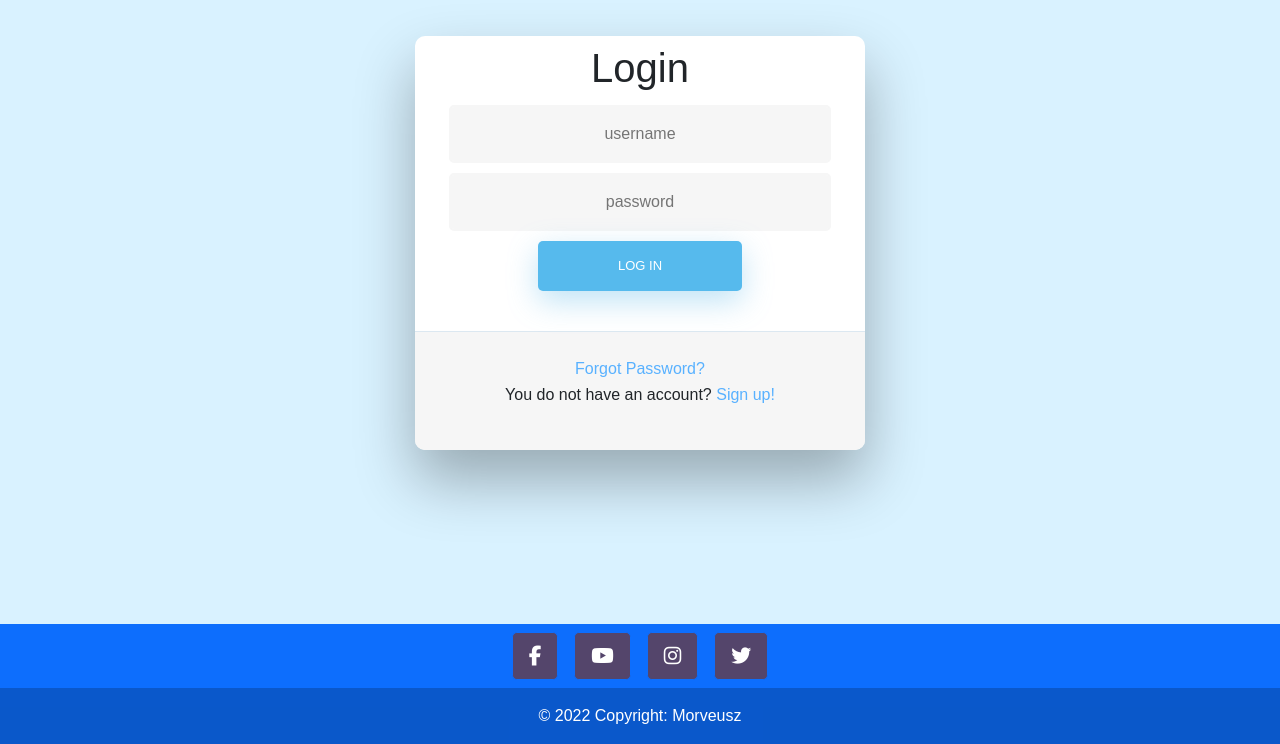
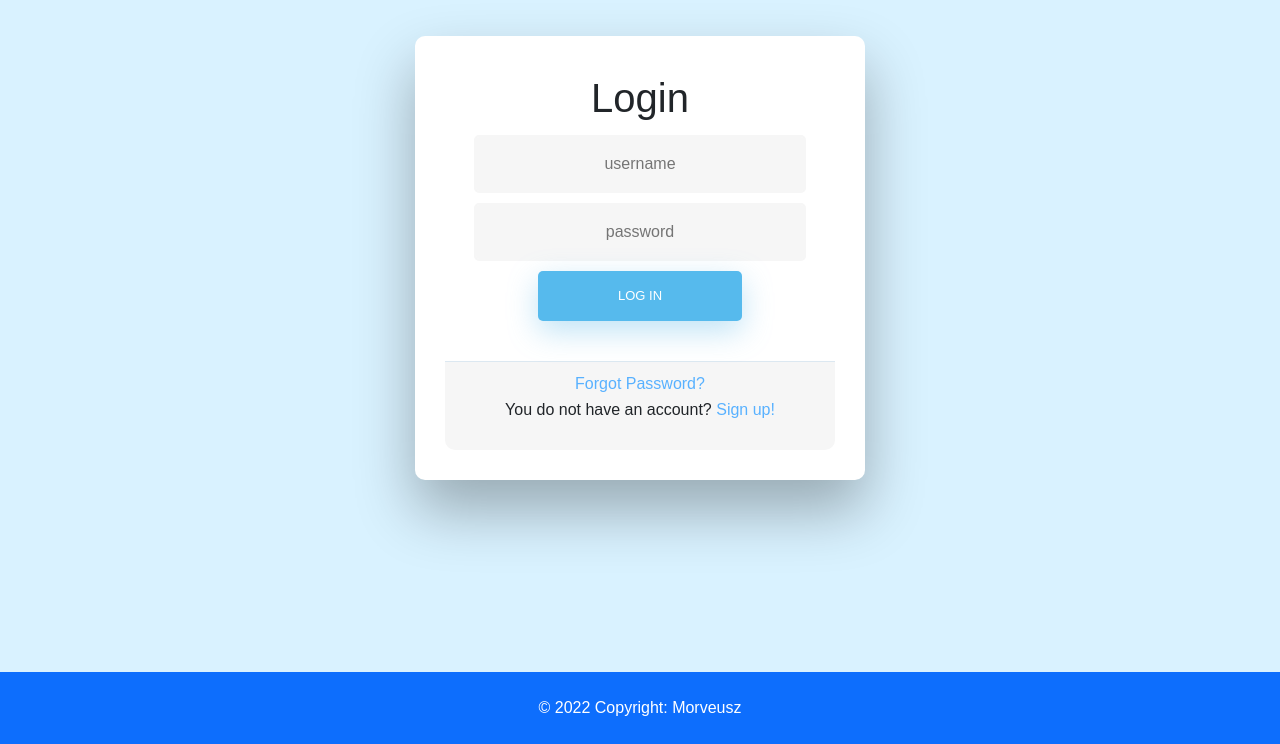
Before and after one commit to morveusz93/terra-keeper, a Django app: page /users/login in a window 1280 px wide. Shown: the part 56-800 px from the top of the page. Run offline with Django 4.2, Linux system fonts and the light colour scheme; some libraries are stand-ins or nearby versions.

Commit message:
add styling to main template

```diff
--- a/spiders/templates/spiders/details.html
+++ b/spiders/templates/spiders/details.html
@@ -1,6 +1,5 @@
 {% extends 'main.html' %} {% block content %}
-<div class="row">
-  <div class="col-4 offset-4">
+
     <h1>{{spider.name}}</h1>
     <p>Genus: {{spider.genus}}</p>
     <p>Species: {{spider.species}}</p>
@@ -10,7 +9,6 @@
     <p>Added: {{spider.joined}}</p>
     <a href="{% url 'spider-update' spider.id %}" class="btn btn-warning">Edit</a>
     <a href="{% url 'spider-delete' spider.id %}" class="btn btn-danger">delete</a>
-  </div>
-</div>
+
 
 {% endblock %}
--- a/spiders/templates/spiders/index.html
+++ b/spiders/templates/spiders/index.html
@@ -1,11 +1,9 @@
 {% extends 'main.html' %} {% block content %}
-<div class="row">
-  <div class="col-4 offset-4">
+
     <h1>All spiders</h1>
     {% for spider in spiders %}
     <p>{{ spider.name }} <a href="{% url 'spider-details' spider.id %}">(details)</a></p>
     {% endfor %}
-  </div>
-</div>
+
 
 {% endblock %}
--- a/spiders/templates/spiders/spider-form.html
+++ b/spiders/templates/spiders/spider-form.html
@@ -2,8 +2,7 @@
 {% load bootstrap %}
 {% block content %}
 
-<div class="wrapper fadeInDown">
-  <div id="formContent">
+
       <h1 class="mt-3">Spider form</h1>
     <form class="my-3" action="" method="POST">
         {% csrf_token %}
@@ -12,7 +11,6 @@
         {% endfor %}
         <input type="submit" class="fadeIn sixth" value="Confirm" />
     </form>
-  </div>
-</div>
+
 
 {% endblock %}
--- a/static/styles/main.css
+++ b/static/styles/main.css
@@ -24,7 +24,7 @@ a {
   padding: 20px;
 }
 
-#formContent {
+#content {
   -webkit-border-radius: 10px 10px 10px 10px;
   border-radius: 10px 10px 10px 10px;
   background: #fff;
@@ -32,7 +32,6 @@ a {
   width: 90%;
   max-width: 450px;
   position: relative;
-  padding: 0px;
   -webkit-box-shadow: 0 30px 60px 0 rgba(0, 0, 0, 0.3);
   box-shadow: 0 30px 60px 0 rgba(0, 0, 0, 0.3);
   text-align: center;
@@ -41,7 +40,7 @@ a {
 #formFooter {
   background-color: #f6f6f6;
   border-top: 1px solid #dce8f1;
-  padding: 25px;
+  padding: 10px 25px;
   text-align: center;
   -webkit-border-radius: 0 0 10px 10px;
   border-radius: 0 0 10px 10px;
--- a/templates/delete.html
+++ b/templates/delete.html
@@ -1,7 +1,6 @@
 {% extends 'main.html' %}
 {% block content %}
-<div class="row">
-    <div class="col-4 offset-4">
+
     <h1>Delete {{ obj }}? </h1>
 <form method="POST" action="">
     {% csrf_token %}
@@ -9,7 +8,6 @@
     <a href="{% url 'spider-details' obj.id %}" class="btn btn-primary">Back</a>
     <input type="submit" value="Delete" class="btn btn-danger">
 </form>
-</div>
-</div>
+
 
 {% endblock %}
--- a/templates/footer.html
+++ b/templates/footer.html
@@ -1,21 +1,8 @@
 <footer class="text-center text-lg-start bg-primary mt-auto">
   <div class="container d-flex justify-content-center py-2">
-    <button type="button" class="btn btn-primary btn-lg btn-floating mx-2" style="background-color: #54456b">
-      <i class="fab fa-facebook-f"></i>
-    </button>
-    <button type="button" class="btn btn-primary btn-lg btn-floating mx-2" style="background-color: #54456b">
-      <i class="fab fa-youtube"></i>
-    </button>
-    <button type="button" class="btn btn-primary btn-lg btn-floating mx-2" style="background-color: #54456b">
-      <i class="fab fa-instagram"></i>
-    </button>
-    <button type="button" class="btn btn-primary btn-lg btn-floating mx-2" style="background-color: #54456b">
-      <i class="fab fa-twitter"></i>
-    </button>
-  </div>
 
   <!-- Copyright -->
-  <div class="text-center text-white p-3" style="background-color: rgba(0, 0, 0, 0.2)">
+  <div class="text-center text-white p-3">
     © 2022 Copyright:
     <a class="text-white" target="_blank" href="https://github.com/morveusz93">Morveusz</a>
   </div>
--- a/templates/main.html
+++ b/templates/main.html
@@ -27,7 +27,14 @@
       </ul>
     {% endif %}
 
-    <main class="container">{% block content %} {% endblock content %}</main>
+    <main class="container">
+      <div class="wrapper fadeInDown">
+        <div id="content">
+      {% block content %} {% endblock content %}
+        </div>
+      </div>
+    </main>
+
     {% include 'footer.html' %}
     <script
     src="https://cdn.jsdelivr.net/npm/bootstrap@5.0.2/dist/js/bootstrap.bundle.min.js"
--- a/users/templates/users/details.html
+++ b/users/templates/users/details.html
@@ -1,13 +1,11 @@
 {% extends 'main.html' %}
 {% block content %}
-<div class="row">
-    <div class="col-4 offset-4 my-5">
+
         <h1>Profile of: {{ profile.name }}</h1>
         <h3 class="mb-5">{{ profile.animalslist }}</h3>
         {% for spider in profile.animalslist.spider_set.all %}
         <p>{{ spider.name }} <a href="{% url 'spider-details' spider.id %}">(details)</a></p>
         {% endfor %}
-    </div>
-</div>
+
 
 {% endblock %}
--- a/users/templates/users/login_register.html
+++ b/users/templates/users/login_register.html
@@ -4,8 +4,7 @@
 
 {% if page == 'register' %}
 
-<div class="wrapper fadeInDown">
-  <div id="formContent">
+
     <h1 class="mt-2">Register user</h1>
     <!-- Register Form -->
     <form action="{% url 'register' %}" method="POST">
@@ -21,13 +20,11 @@
     <div id="formFooter">
       <p>Already have an account? <a class="underlineHover" href="{% url 'login' %}">Log in!</a></p>
     </div>
-  </div>
-</div>
+
 
 {% else %}
 
-<div class="wrapper fadeInDown">
-  <div id="formContent">
+
     <h1 class="mt-2">Login</h1>
     <!-- Login Form -->
     <form action="{% url 'login' %}" method="POST">
@@ -42,7 +39,6 @@
       <a class="underlineHover" href="#">Forgot Password?</a>
       <p>You do not have an account? <a class="underlineHover" href="{% url 'register' %}">Sign up!</a></p>
     </div>
-  </div>
-</div>
+
 
 {% endif %} {% endblock %}
--- a/users/templates/users/profiles.html
+++ b/users/templates/users/profiles.html
@@ -1,11 +1,9 @@
 {% extends 'main.html' %} {% block content %}
-<div class="row">
-  <div class="col-4 offset-4">
+
     <h1>Profiles</h1>
     {% for profile in profiles %}
     <p>{{ profile.name }} - <a href="{% url 'user-details' profile.id %}">details</a></p>
     {% endfor %}
-  </div>
-</div>
+
 
 {% endblock %}
```
